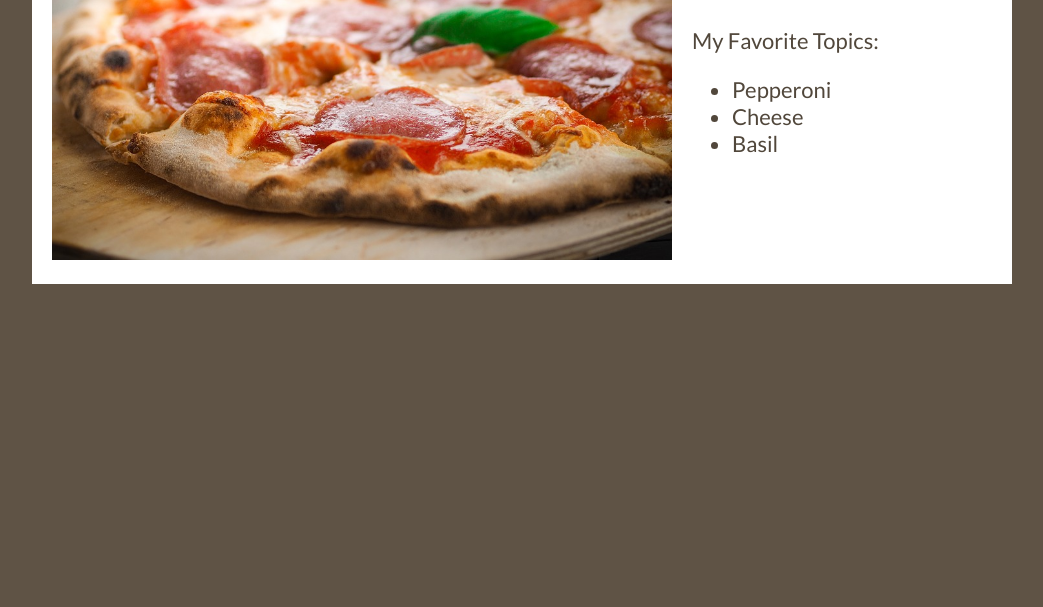
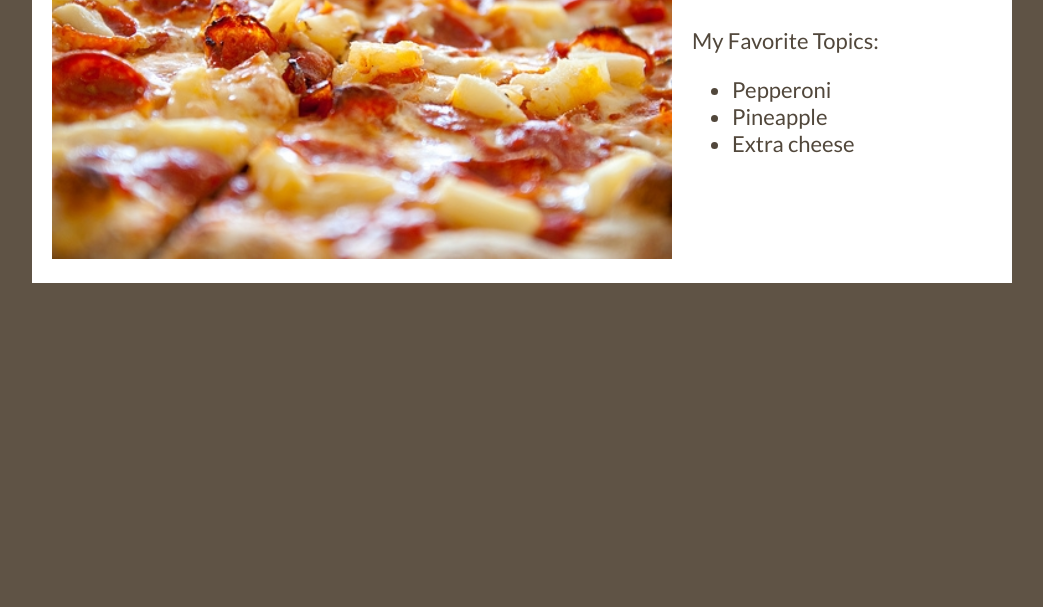
Before and after one commit to T3KL3R/Pizza, a plain HTML site: page index.html in a window 1280 px wide. Shown: the part 193-800 px from the top of the page, without its empty margins (118-1161 px from the left). Drawn offline with Linux system fonts and the light colour scheme; a web font is replaced by a local one.

Commit message:
Updated pizza toppings and found new image
Altered HTML Unordered List to include my toppings.

Found image of pizza representative of mine.

```diff
--- a/index.html
+++ b/index.html
@@ -14,15 +14,15 @@
 
 <div class="pageContainer">
   <div class="imageContainer">
-    <img src="images/pizza.jpg" alt="Man with flashlight looking into space." />
+    <img src="images/PZC.jpg" alt="Mah pizza, yo." />
   </div>
   <div class="textContainer">
     <h1>Pizza!</h1>
     <p>My Favorite Topics: </p>
     <ul>
       <li>Pepperoni</li>
-      <li>Cheese</li>
-      <li>Basil</li>
+      <li>Pineapple</li>
+      <li>Extra cheese</li>
     </ul>
   </div>
 </div>
```
Also changed, not shown: images/PZC.jpg (added).
